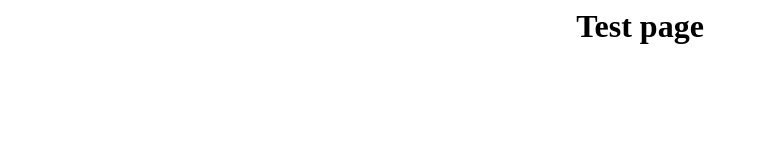
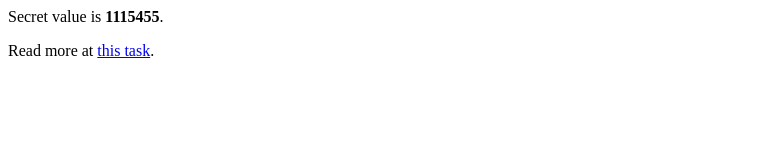
Before and after one commit to OrionSith/TestWeb, a plain HTML site: page index.html in a window 1280 px wide. Shown: the whole page, without its empty margins (0-759 px from the left). Drawn offline with Linux system fonts and the light colour scheme.

Commit message:
Update index.html

```diff
--- a/index.html
+++ b/index.html
@@ -1,3 +1,11 @@
-<center>
-<h1> Test page </h1>
-</center>
+<html>
+    <head>
+        <title>Basics of HTML demo</title>
+    </head>
+    <body>
+        <p>Secret value is <b>1115455</b>.</p>
+        <p>Read more at
+            <a href="http://www.codeabbey.com/index/task_view/basics-of-html">this task</a>.
+        </p>
+    </body>
+</html>
```
